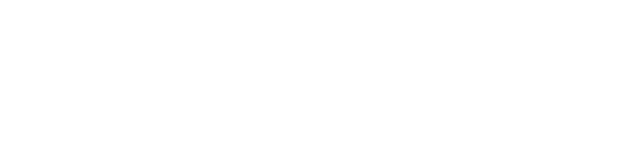
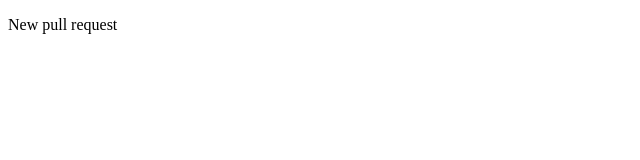
Before and after one commit to Vishalgv3/Pull_request_2, a plain HTML site: page index.html in a window 1280 px wide. Shown: the whole page, without its empty margins (0-640 px from the left). Drawn offline with Linux system fonts and the light colour scheme.

Commit message:
Created a new p tag

```diff
--- a/index.html
+++ b/index.html
@@ -8,5 +8,7 @@
 </head>
 <body>
 
+    <p>New pull request</p>
+
 </body>
 </html>
```
